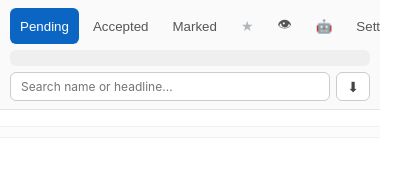
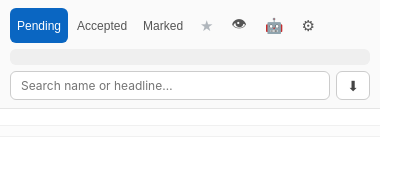
Before and after one commit to mrbuslov/linkedin-parser-browser-extension, a browser extension: page linkedin-tracker/popup.html in a window 400 px wide. Drawn offline with Linux system fonts and the light colour scheme.

Commit message:
Fix: 7 tabs (Pending / Accepted / Marked / ★ / 👁 / 🤖 / Settings) overflowed the 380px popup width once the 👁 Viewed tab was added. Replaced the 'Settings' text tab with a ⚙ icon (saves ~50px), tightened base tab padding from 6px 10px → 6px 7px, dropped the inter-tab gap from 4px to 2px, and consolidated the emoji tabs (favorites/viewed/visits/settings) under a single 5px 8px padding + 15px font-size rule so they render at a consistent compact size. Deleted the old per-tab font-size overrides in favorites/viewed that duplicated the new shared rule.

```diff
--- a/linkedin-tracker/popup.css
+++ b/linkedin-tracker/popup.css
@@ -32,7 +32,7 @@ header {
   flex-shrink: 0;
 }
 
-.tabs { display: flex; gap: 4px; }
+.tabs { display: flex; gap: 2px; }
 
 .search-row {
   display: flex;
@@ -87,13 +87,24 @@ header {
 .tab {
   background: transparent;
   border: 0;
-  padding: 6px 10px;
+  padding: 6px 7px;
   border-radius: 6px;
   cursor: pointer;
   color: #555;
   font-weight: 500;
+  font-size: 12px;
 }
 .tab.active { background: #0a66c2; color: #fff; }
+/* Emoji tabs — single glyph, need less horizontal padding to fit all
+ * 7 tabs into the 380px popup. Slightly larger font so the emoji reads
+ * clearly at the tighter padding. */
+.tab[data-tab="favorites"],
+.tab[data-tab="viewed"],
+.tab[data-tab="visits"],
+.tab[data-tab="settings"] {
+  padding: 5px 8px;
+  font-size: 15px;
+}
 
 .actions { display: flex; gap: 4px; }
 .actions #open-sent {
@@ -452,11 +463,9 @@ main {
 .fav-btn.favorited { color: #f5a623; }
 .fav-btn.favorited:hover { color: #c98410; }
 
-/* Star tab — visual emphasis (same yellow as the favorited star). */
-.tab[data-tab="favorites"] {
-  font-size: 14px;
-  color: #b0b6bc;
-}
+/* Star tab — visual emphasis (same yellow as the favorited star).
+ * Font-size handled by the shared emoji-tab rule; only colour here. */
+.tab[data-tab="favorites"] { color: #b0b6bc; }
 .tab[data-tab="favorites"].active { color: #f5a623; }
 .tab[data-tab="favorites"]:not(.active):hover { color: #f5a623; }
 
@@ -1168,7 +1177,5 @@ body.is-on-sent .empty-off-sent { display: none; }
 .visits-experimental small { color: #999; }
 .visits-experimental code { background: #f0f0f0; padding: 1px 4px; border-radius: 3px; font-size: 10px; }
 
-/* Viewed tab — reuse existing list styles; only the emoji tab needs
- * a slight nudge to sit nicely at 380px popup width. */
-.tab[data-tab="viewed"] { font-size: 14px; }
+/* Viewed tab — font-size handled by shared emoji-tab rule. */
 .tab[data-tab="viewed"]:hover { color: #0a66c2; }
--- a/linkedin-tracker/popup.html
+++ b/linkedin-tracker/popup.html
@@ -14,7 +14,7 @@
       <button class="tab" data-tab="favorites" title="Favorites">★</button>
       <button class="tab" data-tab="viewed" title="Profiles you've viewed but not invited">👁</button>
       <button class="tab" data-tab="visits" title="Bulk visit queue">🤖</button>
-      <button class="tab" data-tab="settings">Settings</button>
+      <button class="tab" data-tab="settings" title="Settings">⚙</button>
     </div>
     <div class="actions">
       <button id="open-sent"></button>
```
